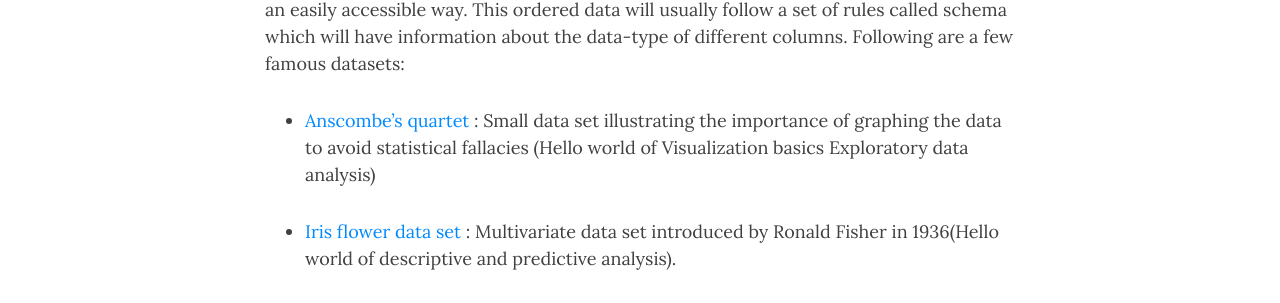
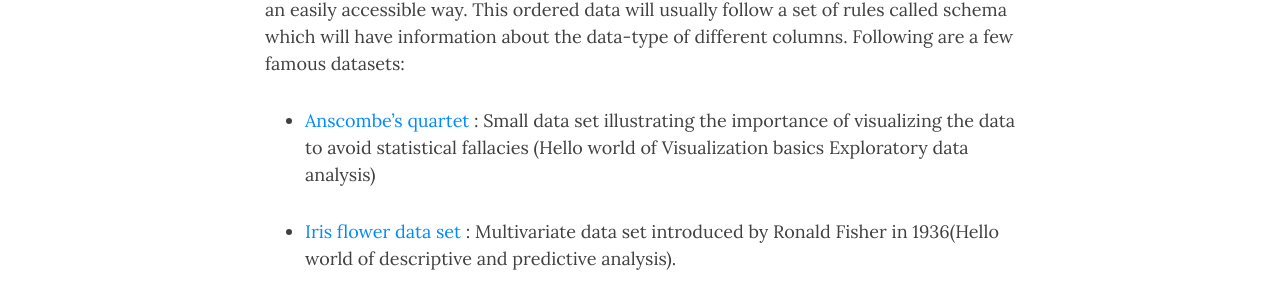
Before and after one commit to Quantumofcosmos/quantumofcosmos.github.io, a Jekyll site: the page built from _posts/2018-03-07-Dataset-and-Repositories.md, in a window 1280 px wide and 900 px high. Shown: the part 310-613 px from the top of the window. Built offline with Jekyll 4.4.1, drawn with Linux system fonts in a browser that asks for light colours; nearby versions of some CDN libraries.

Commit message:
ammends to 7-3-18&17-3-18

```diff
--- a/_posts/2018-03-07-Dataset-and-Repositories.md
+++ b/_posts/2018-03-07-Dataset-and-Repositories.md
@@ -6,7 +6,7 @@ title: Dataset and Repositories
 Dataset is a collection of data where the data points are arranged homogeneously and in an easily accessible way. This ordered data will usually follow a set of rules called schema which will have information about the data-type of different columns.
 Following are a few famous datasets:
 
-* [Anscombe's quartet](https://en.wikipedia.org/wiki/Anscombe%27s_quartet) : Small data set illustrating the importance of graphing the data to avoid statistical fallacies (Hello world of Visualization basics Exploratory data analysis)
+* [Anscombe's quartet](https://en.wikipedia.org/wiki/Anscombe%27s_quartet) : Small data set illustrating the importance of visualizing the data to avoid statistical fallacies (Hello world of Visualization basics Exploratory data analysis)
 
 * [Iris flower data set](https://en.wikipedia.org/wiki/Iris_flower_data_set) :  Multivariate data set introduced by Ronald Fisher in 1936(Hello world of descriptive and predictive analysis).
 
```
Also changed, not shown: _posts/2018-03-17-Descriptive-Statistics.md (+1 -0 lines).
